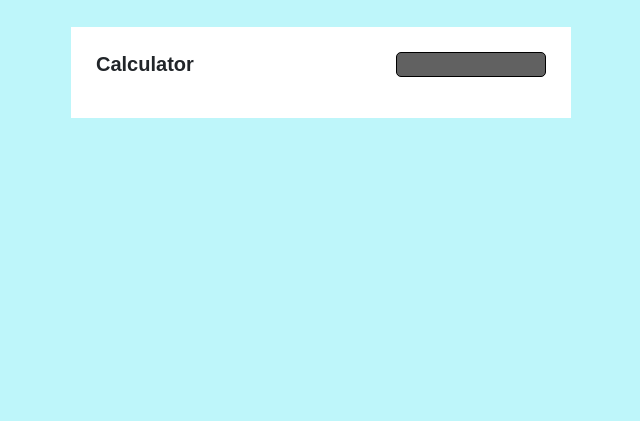
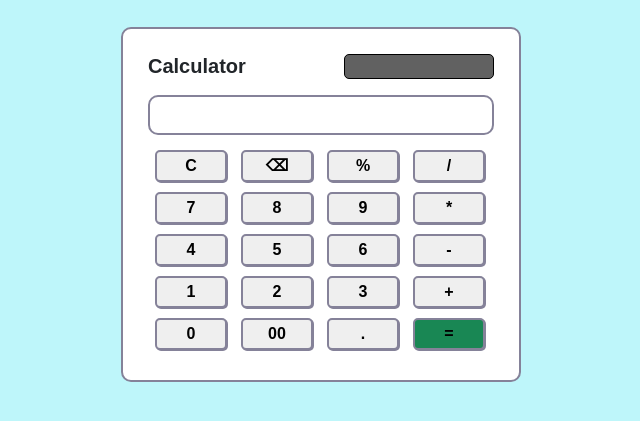
Before and after one commit to Developer-Kabir/calculator, a plain HTML site: page index.html in a window 1280 px wide. Shown: the part 109-530 px from the top of the page, without its empty margins (319-959 px from the left). Drawn offline with nearby package versions, Linux system fonts and the light colour scheme.

Commit message:
UI design complete

```diff
--- a/index.html
+++ b/index.html
@@ -25,6 +25,37 @@
                     <p class="solar-pan"></p>
                 </div>
         </div>
+
+        <div>
+            <input id="display" type="text">
+            <div>
+              <div id="calculator-btn">
+                <div class="d-flex flex-wrap number-btn">
+                  <button class="calculator-btn">C</button>
+                  <button class="calculator-btn">⌫</button>
+                  <button class="calculator-btn">%</button>
+                  <button class="calculator-btn">/</button>
+                  <button class="calculator-btn">7</button>
+                  <button class="calculator-btn">8</button>
+                  <button class="calculator-btn">9</button>
+                  <button class="calculator-btn">*</button>
+                  <button class="calculator-btn">4</button>
+                  <button class="calculator-btn">5</button>
+                  <button class="calculator-btn">6</button>
+                  <button class="calculator-btn">-</button>
+                  <button class="calculator-btn">1</button>
+                  <button class="calculator-btn">2</button>
+                  <button class="calculator-btn">3</button>
+                  <button id="plus-sign" class="calculator-btn">+</button>
+                  <button class="calculator-btn">0</button>
+                  <button class="calculator-btn">00</button>
+                  <button class="calculator-btn">.</button>
+                  <button class="calculator-btn bg-success
+                  ">=</button>
+
+              </div>
+            </div>
+        </div>
     </section>
   </main>
 
--- a/style.css
+++ b/style.css
@@ -5,10 +5,12 @@ body {
 }
 
 .calculator{
-    width: 500px;
+    width: 400px;
     background-color: white;
     margin: 30px auto;
     padding: 25px;
+    border: 2px solid #858299;
+    border-radius: 10px;
 }
 
 .solar-pan{
@@ -17,5 +19,30 @@ body {
     height: 25px;
     border: 1px solid black;
     border-radius: 5px;
+}
+
+
+#display {
+     background-color: white;
+     height: 40px;
+     width: 100%;
+     border: 2px solid #858299;
+     border-radius: 10px;
+     margin-bottom: 10px;
+}
+
+
+
+.calculator-btn{
+ width: 72px;
+ margin: 5px 7px;
+ padding: 2px;
+ border: 2px solid #858299;
+ border-radius: 5px;
+ box-shadow: #858299 1px 1px;
+ font-weight: 800;
+}
+
+#plus-sign{
 
 }
```
